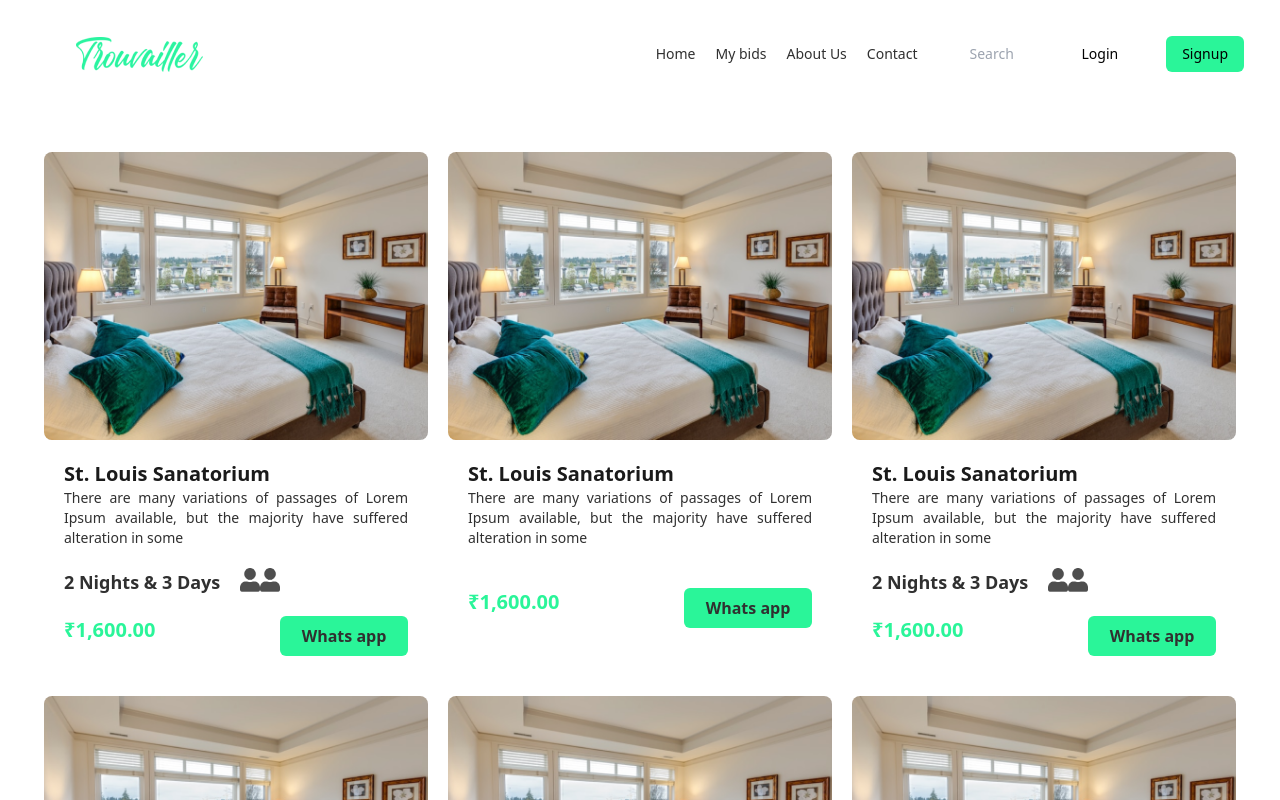
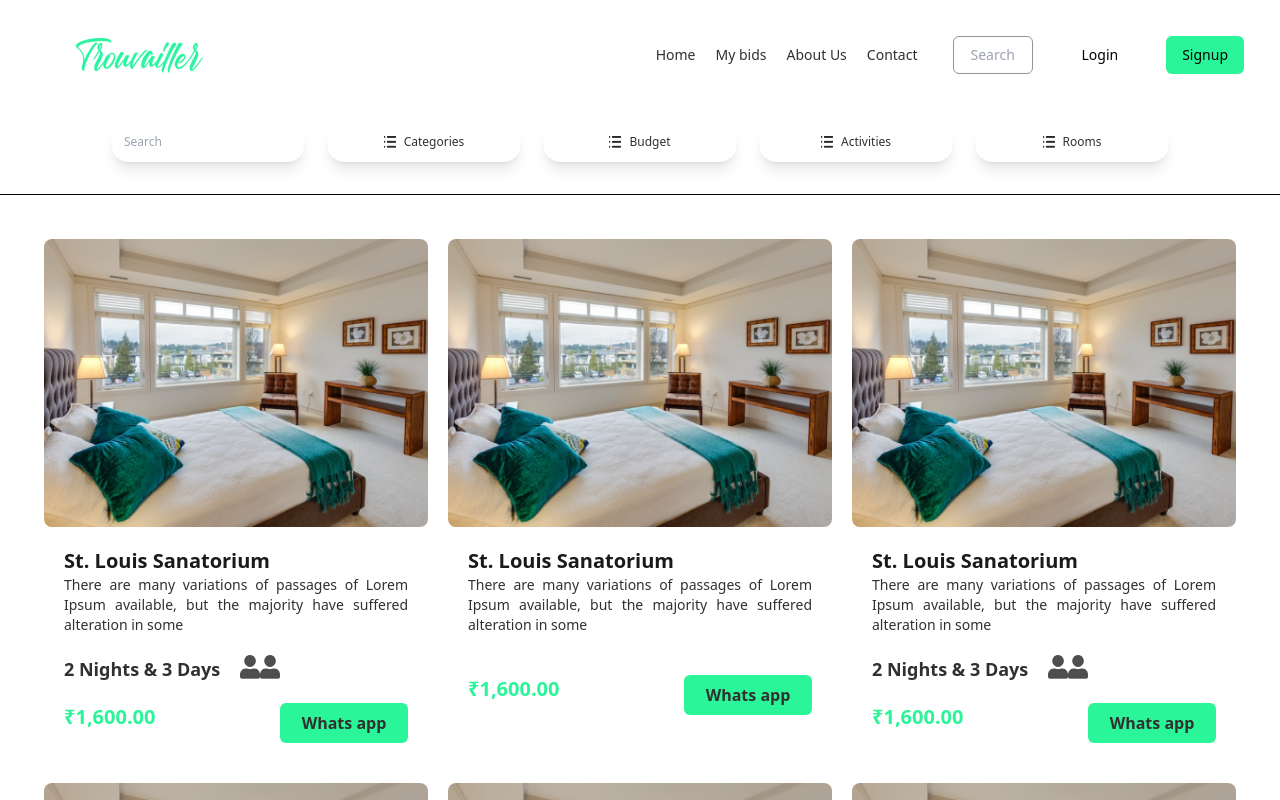
Before and after one commit to jaisonjoshi/Trouvailler-web, a React (Create React App) app: page /list in a window 1280 px wide. Shown: the top 800 px of the page. Built offline with nearby package versions, Linux system fonts and the light colour scheme.

Commit message:
Added items in list page

```diff
--- a/src/Pages/components/navbar/navbar.jsx
+++ b/src/Pages/components/navbar/navbar.jsx
@@ -13,7 +13,7 @@ const navbar = () => {
           <a class="text-sm mr-5 text-blacky-light hover:text-evergreen duration-500"><Link className="" to="/">Contact</Link></a>
         </nav>
         <div className="md:flex my-4">
-          <input type="text" className="w-20 bg-whiteglow outline-none text-blacky-dark text-sm border border-none duration-500 px-4 py-2 mx-4 rounded-md" placeholder="Search" />
+          <input type="text" className="w-20 bg-whiteglow outline-none text-blacky-dark text-sm border border-graydust-normal duration-500 px-4 py-2 mx-4 rounded-md" placeholder="Search" />
          <button className="bg-whiteglow text-blacky-dark text-sm border border-none duration-500 px-4 py-2 mx-4 hover:bg-blacky-dark rounded-md hover:text-whiteglow">
             <Link className="" to="/login">Login</Link>
           </button>
--- a/src/Pages/list/list.jsx
+++ b/src/Pages/list/list.jsx
@@ -9,10 +9,37 @@ const Home = () => {
     return (
         <div className="">
             <Navbar />
-            <div className="">
-
+            <div className="md:flex justify-center">
+                <div className="flex justify-center items-center m-3">
+                    <input type="text" className="w-48 flex justify-center outline-none items-center text-blacky-light p-3 shadow-lg shadow-gray-500 rounded-2xl text-xs" placeholder="Search"/>
+                </div>
+                <div className="flex justify-center items-center m-3">
+                        <button className="w-48 flex justify-center items-center text-blacky-light p-3 shadow-lg shadow-gray-500 rounded-2xl text-xs">
+                            <img src={require('../Assets/Variant2.png')} alt="Facebook" className="h-3 w-3 mr-2" />
+                            Categories
+                        </button>
+                    </div>
+                    <div className="flex justify-center items-center m-3">
+                        <button className="w-48 flex justify-center items-center text-blacky-light p-3 shadow-lg shadow-gray-500 rounded-2xl text-xs">
+                            <img src={require('../Assets/Variant2.png')} alt="Facebook" className="h-3 w-3 mr-2" />
+                            Budget
+                        </button>
+                    </div>
+                    <div className="flex justify-center items-center m-3">
+                        <button className="w-48 flex justify-center items-center text-blacky-light p-3 shadow-lg shadow-gray-500 rounded-2xl text-xs">
+                            <img src={require('../Assets/Variant2.png')} alt="Facebook" className="h-3 w-3 mr-2" />
+                            Activities
+                        </button>
+                    </div>
+                    <div className="flex justify-center items-center m-3">
+                        <button className="w-48 flex justify-center items-center text-blacky-light p-3 shadow-lg shadow-gray-500 rounded-2xl text-xs">
+                            <img src={require('../Assets/Variant2.png')} alt="Facebook" className="h-3 w-3 mr-2" />
+                            Rooms
+                        </button>
+                    </div>
             </div>
-            <div className="grid  sm:grid-cols-2 md:grid-cols-3 gap-5 m-11">
+            <hr className="w-full my-5" />
+            <div className="grid sm:grid-cols-2 md:grid-cols-3 gap-5 m-11">
                 <List1 />
                 <List2 />
                 <List1 />
```
Also changed, not shown: src/Pages/Assets/Variant2.png (added).
